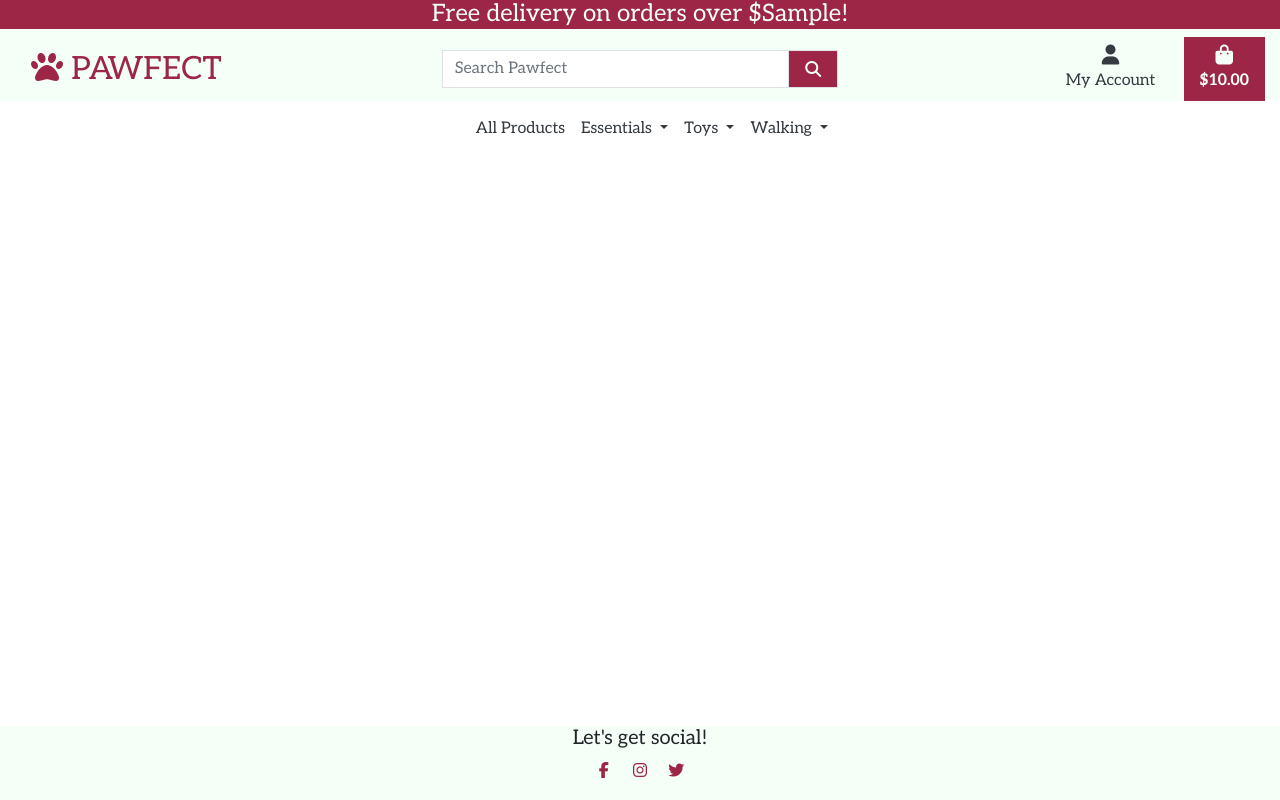
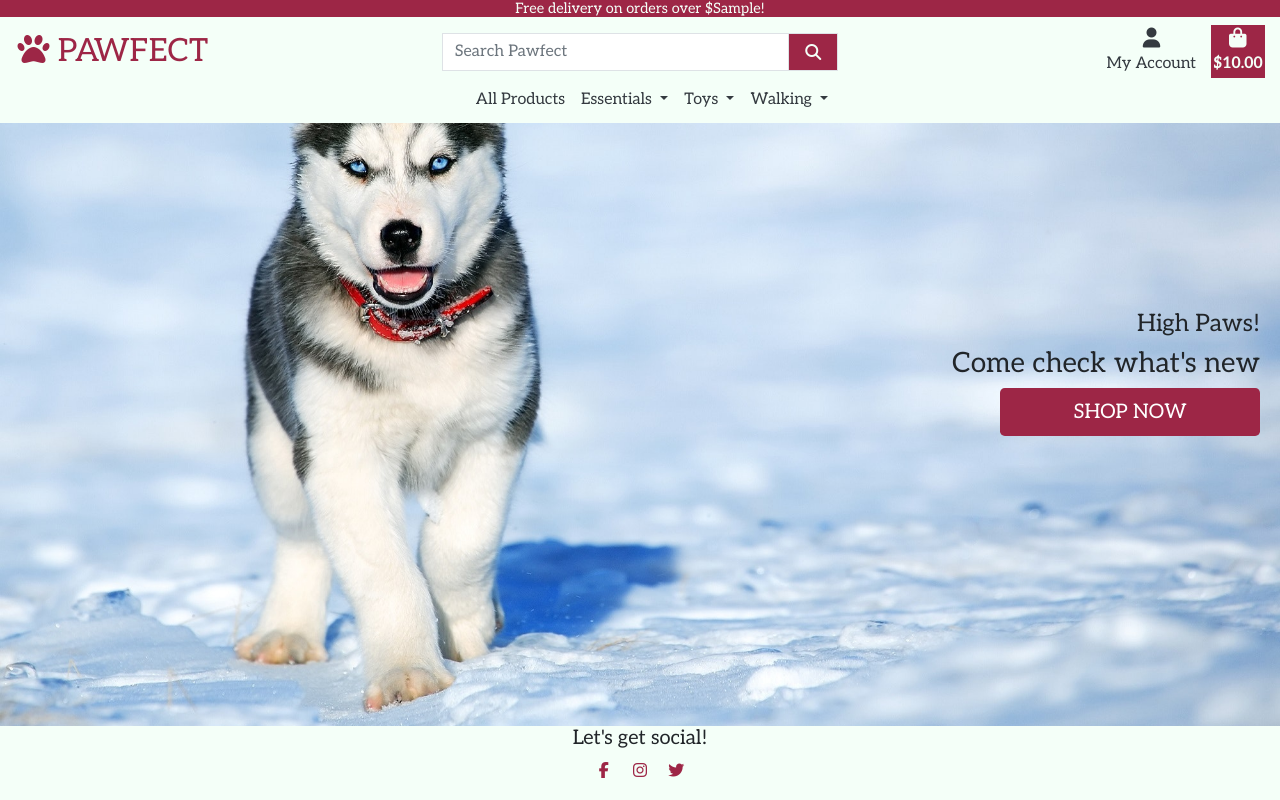
Before and after one commit to StefanMdvs/pawfect, a Django app: template home/templates/home/index.html in a window 1280 px wide. Run offline with Django 3.2, Linux system fonts and the light colour scheme; the template is opened without the code that fills it: most values are stand-ins (such as "Sample title", 1, 10 or a date in 2020); some libraries are stand-ins or nearby versions.

Commit message:
Add home page content and styling

```diff
--- a/home/templates/home/index.html
+++ b/home/templates/home/index.html
@@ -1,6 +1,21 @@
 {% extends 'base.html' %}
 {% load static %}
 
+{% block page_header %}
+    <div class="container header-container">
+        <div class="row">
+            <div class="col"></div>
+        </div>
+    </div>
+{% endblock %}
+
 {% block content %}
 
+<div id="home">
+    <div class="landing-text">
+        <h1>High Paws!</h1>
+        <h3>Come check what's new</h3>
+        <a class="btn btn-lg shop-now-button text-uppercase" href="#">Shop now</a>
+    </div>
+</div>
 {% endblock %}
--- a/static/css/base.css
+++ b/static/css/base.css
@@ -9,12 +9,41 @@ html {
 }
 
 
+
+
 body {
-    display: flex;
+    /* display: flex; */
     min-height: 100vh;
+    background: url('/media/walking.jpg') no-repeat 30% 80% fixed;
+    background-size: cover;
     /* might need to substract the header height */
-    flex-direction: column;
+    /* flex-direction: column; */
     font-family: 'Aleo';
+    /* object-fit: cover;  */
+    /* object-position: 100% 0; */
+}
+
+#home {
+    /* background: url('/media/walking.jpg') no-repeat center center fixed; */
+    display: table;
+    height: 100%;
+    position: relative;
+    width: 100%;
+    background-size: cover;
+    padding-top: 200px;
+
+}
+.landing-text {
+    display: table-cell;
+    position: absolute;
+    right: 20px;
+    text-align: center;
+    vertical-align: bottom;
+
+}
+
+.landing-text h1 {
+    font-size: 5em;
 
 }
 
@@ -27,7 +56,7 @@ body {
     width: 1.5rem;
 }
 
-.header, footer {
+.header, footer, .mint {
     background-color: var(--mint);
 }
 
@@ -41,6 +70,30 @@ body {
     color: var(--mint);
 }
 
+.shop-now-button {
+    background: var(--ruby);
+    color: #fff;
+    min-width: 260px;
+}
+
+.shop-now-button:hover,
+.shop-now-button:active,
+.shop-now-button:focus,
+.btn-black:hover,
+.btn-black:active,
+.btn-black:focus {
+    background: #fff;
+    color: var(--ruby);
+    border: 1px solid var(--ruby);
+    background: transparent;
+}
+
+/* .header-container {
+    right: 0;
+    margin: 0;
+    padding-top: 164px;
+} */
+
 .background {
     color: var(--mint);
     background-color: var(--ruby);
@@ -53,3 +106,107 @@ body {
 footer i {
     color: var(--ruby);
 }
+/*
+@media (min-width: 992px) {
+    .fixed-top-desktop-only {
+        position: fixed;
+        top: 0;
+        right: 0;
+        left: 0;
+        z-index: 1030;
+    }
+
+    /* .header-container {
+        padding-top: 164px;
+    } */
+/* } */
+
+@media (max-width: 991px) {
+
+
+}
+
+/* @media (max-width: 991px) {  */
+
+
+    /* body {
+        height: calc(100vh - 340px);
+    }
+
+    .display-4.logo-font.text-black {
+        font-size: 2rem;
+    }
+
+    .nav-link {
+        padding: 0.15rem;
+    } */
+/*
+    .nav-link i.fa-lg {
+        font-size: 1rem;
+    }
+
+    .navbar-toggler {
+        padding: .6rem .6rem;
+        font-size: 1rem;
+    }  */
+
+    /* #delivery-banner h4 {
+        font-size: .9rem;
+    } */
+/*
+    .btn.btn-outline-black.rounded-0,
+    .btn.btn-black.rounded-0 {
+        padding: .375rem .375rem;
+    }
+
+    .btn.btn-outline-black.rounded-0.btn-lg,
+    .btn.btn-black.rounded-0.btn-lg {
+        padding: .375rem .375rem;
+        font-size: .75rem;
+    }
+
+    .increment-qty, .decrement-qty {
+        padding: .25rem .5rem !important;
+    /* } */
+/* } */
+
+@media (min-width: 320px) {
+    #delivery-banner h4 {
+        font-size: .9rem;
+    }
+
+    .nav-link {
+        padding: 0.15rem;
+    }
+
+    #home {
+        display: table;
+        height: 100%;
+        position: relative;
+        width: 100%;
+        background-size: cover;
+        padding-top: 200px;
+
+    }
+    .landing-text {
+        display: table-cell;
+        position: absolute;
+        right: 20px;
+        text-align: right;
+        vertical-align: bottom;
+
+    }
+
+    .landing-text h1 {
+        font-size: 1.5em;
+
+    }
+    .header-container {
+        padding-top: 110px;
+    }
+    footer {
+        margin: 0;
+        padding: 0;
+    }
+
+}
--- a/templates/base.html
+++ b/templates/base.html
@@ -102,8 +102,8 @@
             </ul>
           </div>
         </div>
-        <div class="row bg-white">
-          <nav class="navbar navbar-expand-lg navbar-light w-100">
+        <div class="row">
+          <nav class="navbar navbar-expand-lg navbar-light w-100 mint">
               <button class="navbar-toggler" type="button" data-toggle="collapse" data-target="#main-nav" aria-controls="main-nav" aria-expanded="false" aria-label="Toggle navigation">
                   <span class="navbar-toggler-icon"></span>
               </button>
@@ -123,10 +123,10 @@
       {% endblock %}
       <footer class="footer fixed-bottom">
         <div class="container-fluid">
-          <div class="col-auto col-sm d-flex justify-content-center">
+          <div class="col-sm d-flex justify-content-center">
             <h5>Let's get social!</h5>
           </div>
-          <div class="col-auto col-sm d-flex justify-content-center mb-3">
+          <div class="col-sm d-flex justify-content-center mb-3">
             <div class="mt-3 mt-sm-0">
                 <ul class="list-inline list-unstyled mx-auto mb-2 mb-md-0 fs-4">
                   <li class="list-inline-item">
@@ -151,7 +151,6 @@
                       </a>
                     </li>
 
-
                 </ul>
             </div>
           </div>
--- a/templates/includes/mobile-top-header.html
+++ b/templates/includes/mobile-top-header.html
@@ -43,7 +43,7 @@
 <li class="list-inline-item background">
     <a class="{% if grand_total %}text-mint font-weight-bold{% else %}text-light{% endif %} nav-link d-block d-lg-none" href="#">
       <div class="text-center">
-          <div><i class="fas fa-shopping-bag fa-lg"></i></div>
+          <div><i class="fas fa-shopping-bag fa-lg ruby"></i></div>
           <p class="my-0">
               {% if grand_total %}
                   ${{ grand_total|floatformat:2 }}
```
Also changed, not shown: media/walking.jpg (added).
